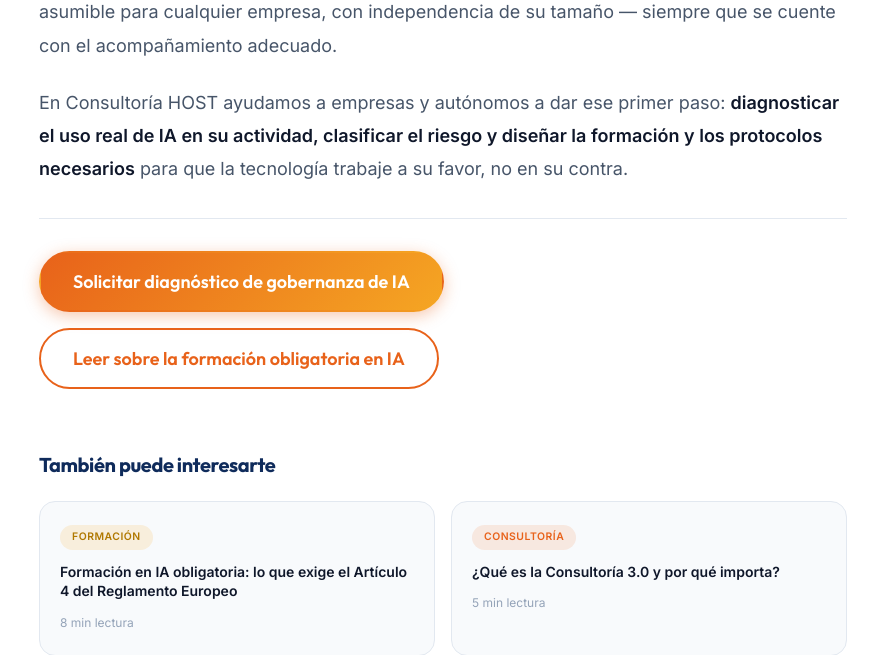
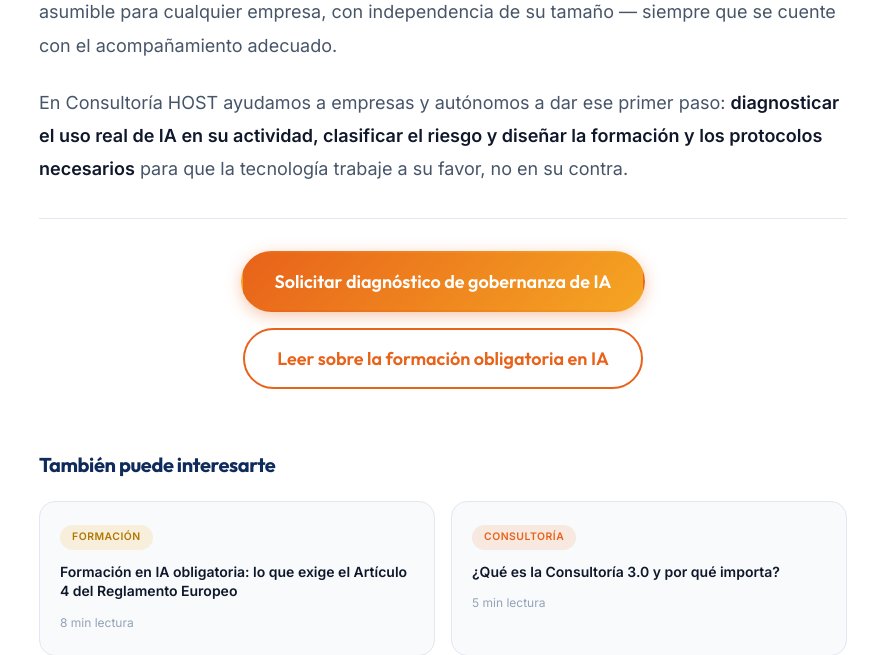
Before and after one commit to RafaSVQ/ConsultoriaHOST, a PHP site: page /blog/gobernanza-inteligencia-artificial in a window 1280 px wide. Shown: the part 4502-5157 px from the top of the page, without its empty margins (5-883 px from the left). Run offline with PHP 8.4, Linux system fonts and the light colour scheme.

Commit message:
fix(responsive): botones artículo centrados también en escritorio
Añade justify-content:center como regla base (sin media query) para
los contenedores de CTAs dentro del artículo. En escritorio se centran
en la columna; en ≤768px ya se apilaban verticalmente centrados.

Co-Authored-By: Claude Sonnet 4.6 <noreply@anthropic.com>

```diff
--- a/public_html/assets/css/components.css
+++ b/public_html/assets/css/components.css
@@ -1051,6 +1051,11 @@
   gap: var(--space-6);
 }
 
+/* Contenedor de CTAs dentro del artículo: centrado siempre */
+.article-layout > article div:has(> .btn--lg, > .btn--xl) {
+  justify-content: center;
+}
+
 /* Layout artículo: columna principal + sidebar */
 .article-layout {
   display: grid;
```
